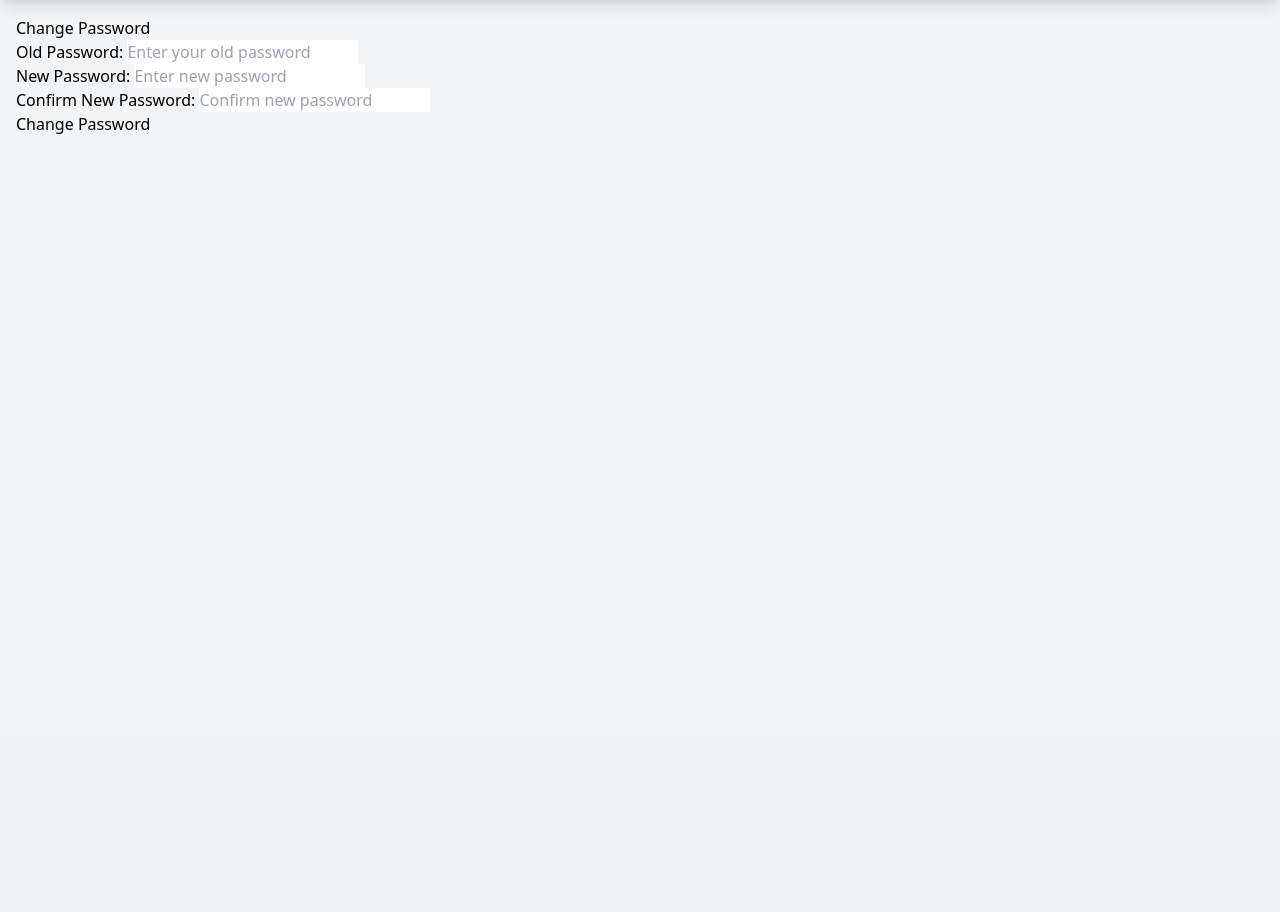
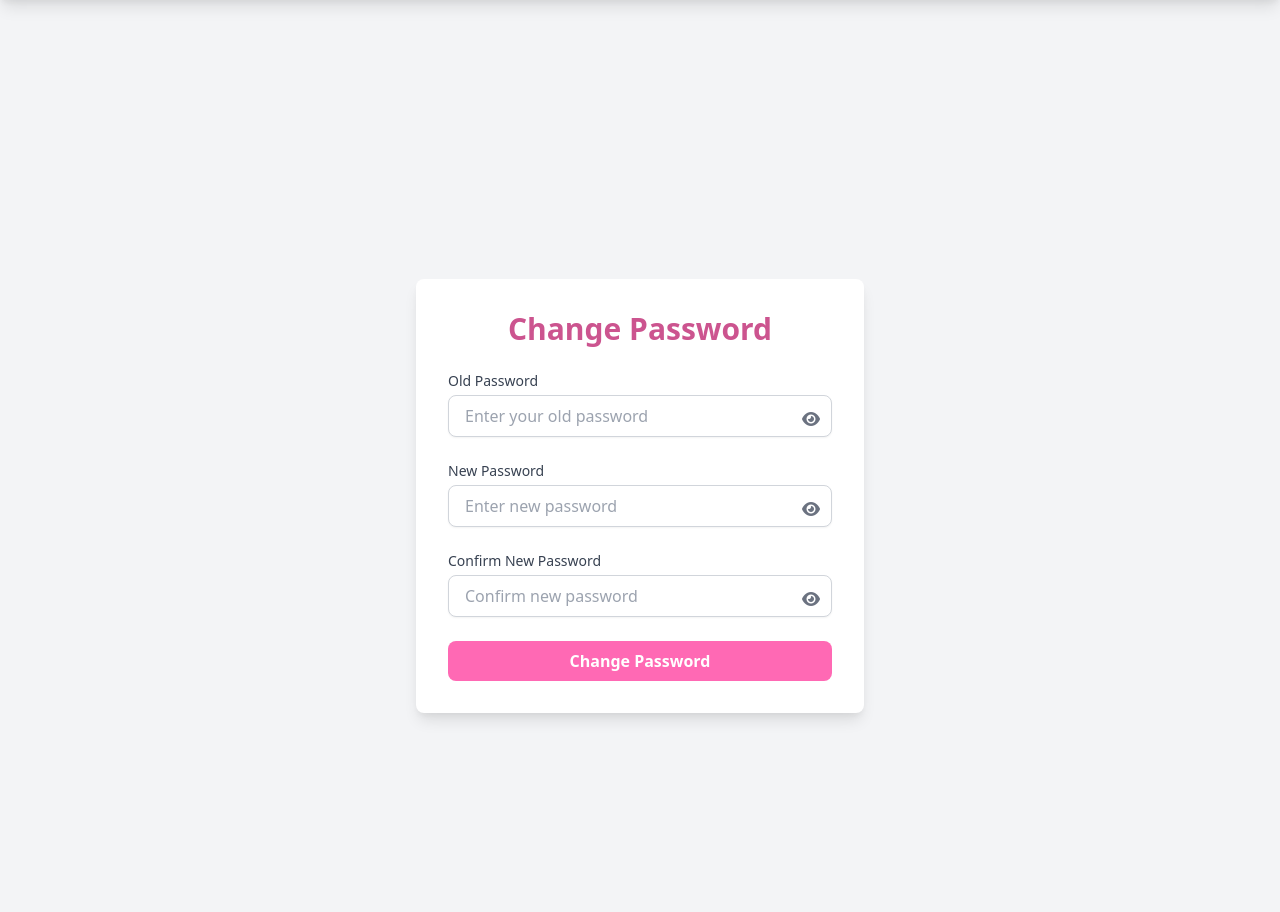
Before and after one commit to allankalema/healthcaresystem, a Django app: page /change-password/ in a window 1280 px wide. Shown: the part 64-976 px from the top of the page. Before the commit the page ends 198 px from the top, so only its background shows below. Run offline with Django 5.2, Linux system fonts and the light colour scheme; a user stored in the database is signed in; some libraries are stand-ins or nearby versions.

Commit message:
designs done on change password

```diff
--- a/templates/accounts/change_password.html
+++ b/templates/accounts/change_password.html
@@ -1,18 +1,95 @@
 {% extends 'base.html' %}
+{% load static %}
 
 {% block content %}
-  <div class="form-container">
-    <h2>Change Password</h2>
-    <form method="POST">
-      {% csrf_token %}
-      {{ form.as_p }}
-      <button type="submit" class="btn btn-primary">Change Password</button>
-    </form>
+<main class="mt-16 sm:mt-20 min-h-screen flex items-center justify-center bg-gray-100">
+    <div class="w-full max-w-md p-6 sm:p-8 bg-white rounded-lg shadow-lg">
+        <h2 class="text-2xl sm:text-3xl font-bold text-hotpink-dark mb-6 text-center">Change Password</h2>
 
-    {% for message in messages %}
-      <div class="alert {% if message.tags %}alert-{{ message.tags }}{% else %}alert-info{% endif %}">
-        {{ message }}
-      </div>
-    {% endfor %}
-  </div>
+        <!-- Display Error Messages -->
+        {% if messages %}
+            {% for message in messages %}
+                <div class="mb-4 p-4 text-sm text-red-700 bg-red-100 rounded-lg" role="alert">
+                    {{ message }}
+                </div>
+            {% endfor %}
+        {% endif %}
+
+        <form method="post" class="space-y-6">
+            {% csrf_token %}
+
+            <!-- Old Password Field -->
+            <div class="relative">
+                <label for="old_password" class="block text-sm font-medium text-gray-700">Old Password</label>
+                <input type="password" id="old_password" name="old_password" required
+                       class="mt-1 block w-full px-4 py-2 border border-gray-300 rounded-lg shadow-sm focus:ring-hotpink focus:border-hotpink"
+                       placeholder="Enter your old password">
+                {% if form.old_password.errors %}
+                    <div class="text-sm text-red-600">{{ form.old_password.errors }}</div>
+                {% endif %}
+                <!-- Eye Icon -->
+                <button type="button" id="toggle-old-password" class="absolute right-3 top-9 text-gray-500">
+                    <i class="fas fa-eye"></i>
+                </button>
+            </div>
+
+            <!-- New Password Field -->
+            <div class="relative">
+                <label for="new_password1" class="block text-sm font-medium text-gray-700">New Password</label>
+                <input type="password" id="new_password1" name="new_password1" required
+                       class="mt-1 block w-full px-4 py-2 border border-gray-300 rounded-lg shadow-sm focus:ring-hotpink focus:border-hotpink"
+                       placeholder="Enter new password">
+                {% if form.new_password1.errors %}
+                    <div class="text-sm text-red-600">{{ form.new_password1.errors }}</div>
+                {% endif %}
+                <!-- Eye Icon -->
+                <button type="button" id="toggle-new-password" class="absolute right-3 top-9 text-gray-500">
+                    <i class="fas fa-eye"></i>
+                </button>
+            </div>
+
+            <!-- Confirm New Password Field -->
+            <div class="relative">
+                <label for="new_password2" class="block text-sm font-medium text-gray-700">Confirm New Password</label>
+                <input type="password" id="new_password2" name="new_password2" required
+                       class="mt-1 block w-full px-4 py-2 border border-gray-300 rounded-lg shadow-sm focus:ring-hotpink focus:border-hotpink"
+                       placeholder="Confirm new password">
+                {% if form.new_password2.errors %}
+                    <div class="text-sm text-red-600">{{ form.new_password2.errors }}</div>
+                {% endif %}
+                <!-- Eye Icon -->
+                <button type="button" id="toggle-confirm-password" class="absolute right-3 top-9 text-gray-500">
+                    <i class="fas fa-eye"></i>
+                </button>
+            </div>
+
+            <!-- Submit Button -->
+            <div>
+                <button type="submit"
+                        class="w-full bg-hotpink text-white px-4 py-2 rounded-lg font-semibold hover:bg-hotpink-light transition duration-300">
+                    Change Password
+                </button>
+            </div>
+        </form>
+    </div>
+</main>
+
+<!-- Add FontAwesome for Eye Icon -->
+<script src="https://kit.fontawesome.com/a076d05399.js"></script>
+
+<!-- JavaScript for Toggle Password Visibility -->
+<script>
+    const togglePasswordVisibility = (inputId, buttonId) => {
+        const input = document.getElementById(inputId);
+        const button = document.getElementById(buttonId);
+        const isPasswordVisible = input.type === 'text';
+
+        input.type = isPasswordVisible ? 'password' : 'text';
+        button.innerHTML = isPasswordVisible ? '<i class="fas fa-eye"></i>' : '<i class="fas fa-eye-slash"></i>';
+    };
+
+    document.getElementById('toggle-old-password').addEventListener('click', () => togglePasswordVisibility('old_password', 'toggle-old-password'));
+    document.getElementById('toggle-new-password').addEventListener('click', () => togglePasswordVisibility('new_password1', 'toggle-new-password'));
+    document.getElementById('toggle-confirm-password').addEventListener('click', () => togglePasswordVisibility('new_password2', 'toggle-confirm-password'));
+</script>
 {% endblock %}
```
